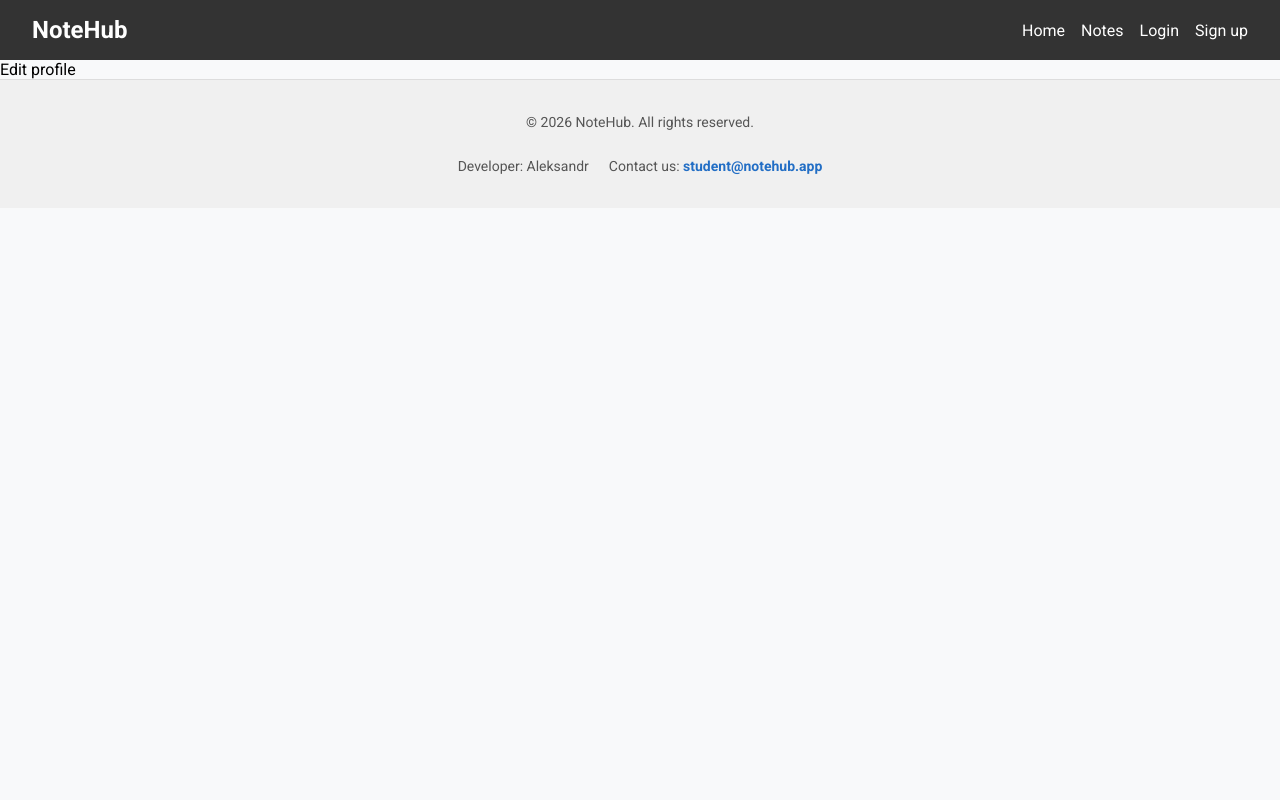
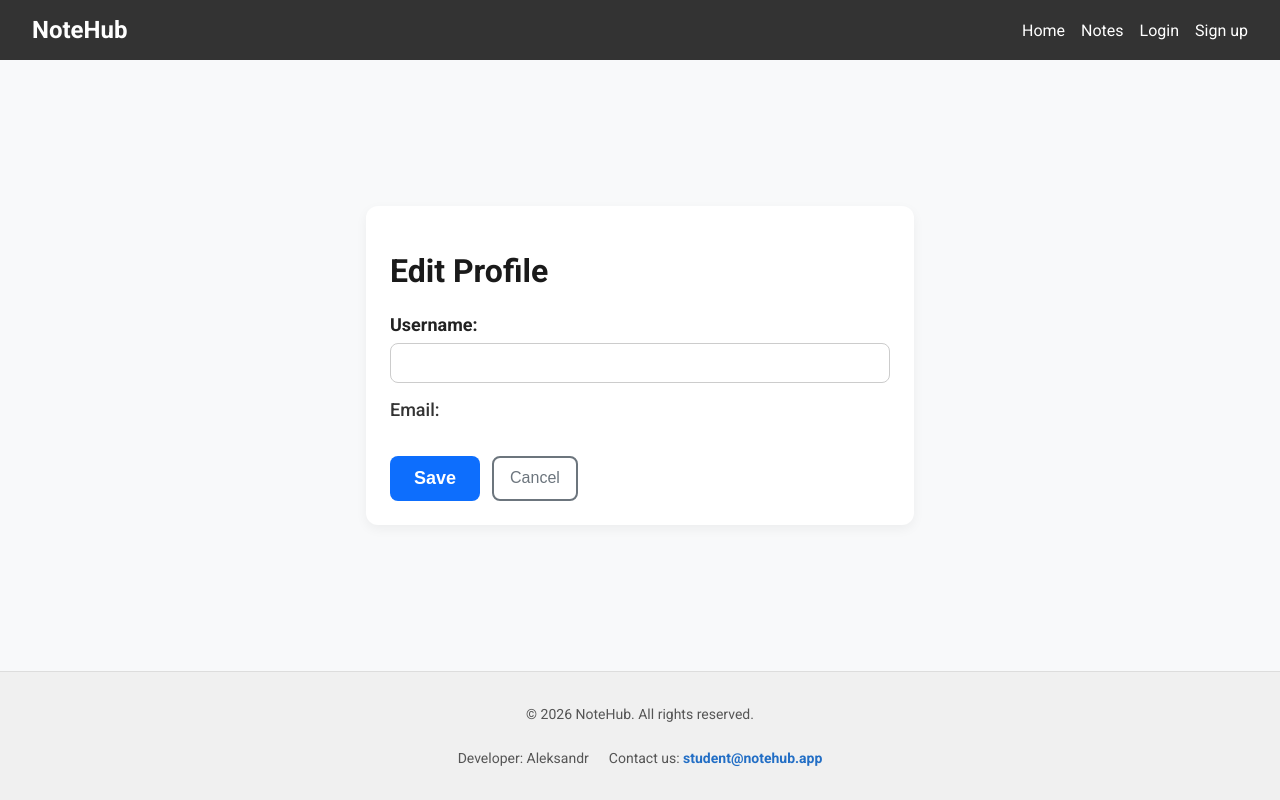
Before and after one commit to kondratenko-go-dev/09-auth, a Next.js app: page /profile/edit in a window 1280 px wide. Built offline with nearby package versions, Linux system fonts and the light colour scheme; no server answers.

Commit message:
Add profile and edit profile pages

```diff
--- /dev/null
+++ b/app/(private routes)/profile/ProfilePage.module.css
@@ -0,0 +1,75 @@
+.mainContent {
+  flex: 1;
+  display: flex;
+  justify-content: center;
+  align-items: center;
+  padding: 32px;
+}
+
+.profileCard {
+  max-width: 500px;
+  width: 100%;
+  background-color: #ffffff;
+  border-radius: 12px;
+  box-shadow: 0 4px 12px rgba(0, 0, 0, 0.05);
+  padding: 24px;
+  text-align: left;
+}
+
+.formTitle {
+  font-size: 32px;
+  font-weight: 700;
+  color: #1a1a1a;
+  margin-bottom: 24px;
+  text-align: left;
+}
+
+.avatarWrapper {
+  display: flex;
+  justify-content: center;
+  margin-bottom: 16px;
+}
+
+.avatar {
+  border-radius: 50%;
+  object-fit: cover;
+}
+
+.profileInfo {
+  font-size: 18px;
+  color: #333;
+  display: flex;
+  flex-direction: column;
+  gap: 8px;
+  align-items: flex-start;
+}
+
+.usernameWrapper {
+  width: 100%;
+  display: flex;
+  align-items: center;
+  justify-content: space-between;
+}
+
+.header {
+  display: flex;
+  justify-content: space-between;
+  align-items: center;
+  margin-bottom: 24px;
+}
+
+.editProfileButton {
+  padding: 8px 16px;
+  font-size: 16px;
+  font-weight: 600;
+  background-color: #0d6efd;
+  color: white;
+  border-radius: 6px;
+  text-decoration: none;
+  cursor: pointer;
+  transition: background-color 0.3s ease;
+}
+
+.editProfileButton:hover {
+  background-color: #0b5ed7;
+}
--- /dev/null
+++ b/app/(private routes)/profile/edit/EditProfilePage.module.css
@@ -0,0 +1,113 @@
+/* page.module.css */
+
+.mainContent {
+  flex: 1;
+  display: flex;
+  justify-content: center;
+  align-items: center;
+  padding: 32px;
+}
+
+.profileCard {
+  max-width: 500px;
+  width: 100%;
+  background-color: #ffffff;
+  border-radius: 12px;
+  box-shadow: 0 4px 12px rgba(0, 0, 0, 0.05);
+  padding: 24px;
+  text-align: left;
+}
+
+.formTitle {
+  font-size: 32px;
+  font-weight: 700;
+  color: #1a1a1a;
+  margin-bottom: 24px;
+  text-align: left;
+}
+
+.avatar {
+  border-radius: 50%;
+  object-fit: cover;
+  display: block;
+  margin: 0 auto 24px auto;
+}
+
+.profileInfo {
+  font-size: 18px;
+  color: #333;
+  display: flex;
+  flex-direction: column;
+  gap: 16px;
+  align-items: flex-start;
+}
+
+.usernameWrapper {
+  display: flex;
+  flex-direction: column;
+  width: 100%;
+}
+
+.usernameWrapper label {
+  font-weight: 600;
+  margin-bottom: 8px;
+  color: #222;
+}
+
+.input {
+  padding: 10px 12px;
+  font-size: 16px;
+  border: 1.5px solid #ccc;
+  border-radius: 8px;
+  outline-offset: 2px;
+  transition: border-color 0.2s ease;
+}
+
+.input:focus {
+  border-color: #0d6efd;
+  outline: none;
+}
+
+.profileInfo p {
+  margin: 0;
+  font-weight: 500;
+}
+
+.saveButton {
+  padding: 12px 24px;
+  font-size: 18px;
+  font-weight: 600;
+  background-color: #0d6efd;
+  color: white;
+  border: none;
+  border-radius: 8px;
+  cursor: pointer;
+  transition: background-color 0.3s ease;
+  align-self: stretch;
+  text-align: center;
+}
+
+.saveButton:hover {
+  background-color: #0b5ed7;
+}
+
+.cancelButton {
+  padding: 8px 16px;
+  font-size: 16px;
+  background-color: transparent;
+  color: #6c757d;
+  border: 2px solid #6c757d;
+  border-radius: 8px;
+  cursor: pointer;
+  transition: background-color 0.2s ease, color 0.2s ease;
+}
+
+.cancelButton:hover {
+  background-color: #6c757d;
+  color: white;
+}
+.actions {
+  display: flex;
+  gap: 12px;
+  margin-top: 20px;
+}
--- a/app/(private routes)/profile/edit/page.tsx
+++ b/app/(private routes)/profile/edit/page.tsx
@@ -1,5 +1,89 @@
+'use client';
+
+import { useState } from 'react';
+import { useRouter } from 'next/navigation';
+import Image from 'next/image';
+
+import { updateMe } from '@/lib/api/clientApi';
+import { useAuthStore } from '@/lib/store/authStore';
+
+import css from './EditProfilePage.module.css';
+
 const EditProfile = () => {
-  return <main>Edit profile</main>;
+  const router = useRouter();
+
+  const user = useAuthStore(state => state.user);
+  const setUser = useAuthStore(state => state.setUser);
+
+  const [error, setError] = useState('');
+
+  const handleSubmit = async (formData: FormData) => {
+    try {
+      setError('');
+
+      const username = formData.get('username') as string;
+      const updatedUser = await updateMe({ username });
+
+      setUser(updatedUser);
+      router.push('/profile');
+    } catch {
+      setError('Failed to update profile. Please try again.');
+    }
+  };
+
+  const handleCancel = () => {
+    router.push('/profile');
+  };
+
+  return (
+    <main className={css.mainContent}>
+      <div className={css.profileCard}>
+        <h1 className={css.formTitle}>Edit Profile</h1>
+
+        {user && (
+          <Image
+            src={user.avatar}
+            alt="User Avatar"
+            width={120}
+            height={120}
+            className={css.avatar}
+          />
+        )}
+
+        <form className={css.profileInfo} action={handleSubmit}>
+          <div className={css.usernameWrapper}>
+            <label htmlFor="username">Username:</label>
+            <input
+              id="username"
+              name="username"
+              type="text"
+              className={css.input}
+              defaultValue={user?.username}
+              required
+            />
+          </div>
+
+          <p>Email: {user?.email}</p>
+
+          <div className={css.actions}>
+            <button type="submit" className={css.saveButton}>
+              Save
+            </button>
+
+            <button
+              type="button"
+              className={css.cancelButton}
+              onClick={handleCancel}
+            >
+              Cancel
+            </button>
+          </div>
+        </form>
+
+        {error && <p className={css.error}>{error}</p>}
+      </div>
+    </main>
+  );
 };
 
 export default EditProfile;
```
Also changed, not shown: app/(private routes)/profile/page.tsx (+57 -2 lines).
